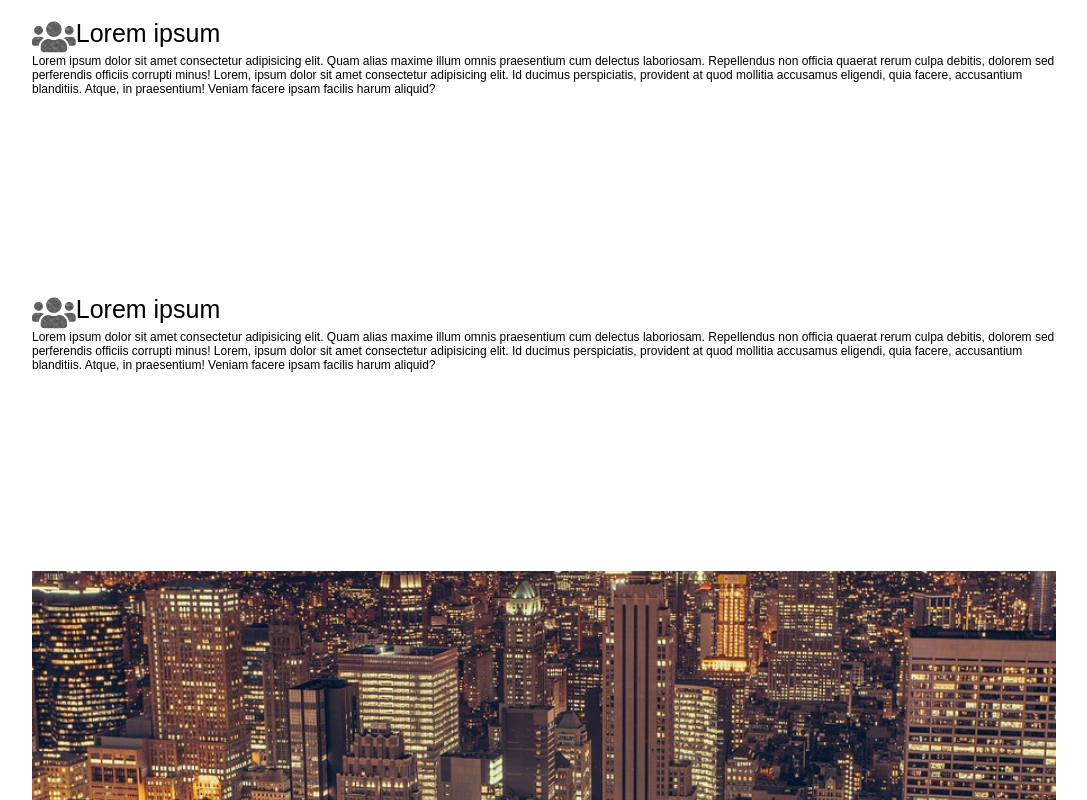
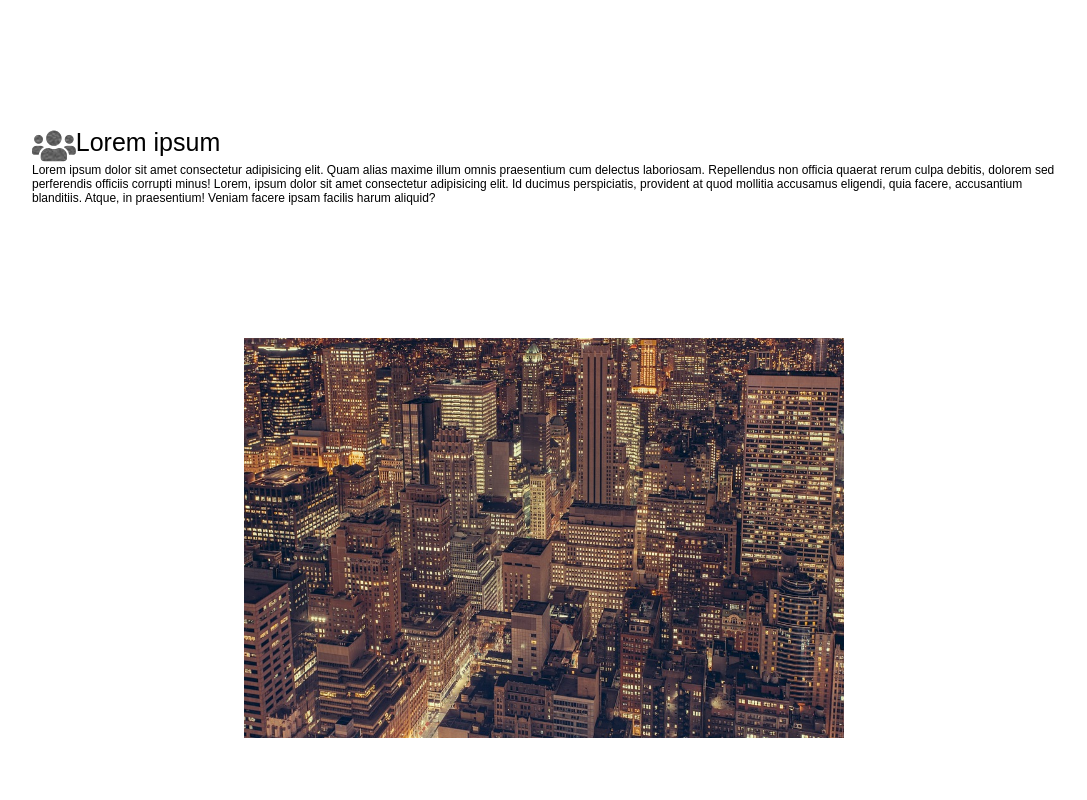
Before and after one commit to Adaxelx/BusinessPage, a React (Create React App) app: page /offer in a window 1280 px wide. Shown: the part 440-1240 px from the top of the page, without its empty margins (96-1183 px from the left). Built offline with nearby package versions, Linux system fonts and the light colour scheme.

Commit message:
add offer.sass files

```diff
--- a/src/components/Offer.js
+++ b/src/components/Offer.js
@@ -1,6 +1,6 @@
 import React from 'react';
 
-import '../css/Offer.css'
+import '../css/style.sass'
 import img from '../img/tower.jpg'
 import img2 from '../img/buildings.jpg'
 
--- /dev/null
+++ b/src/css/_Offer.sass
@@ -0,0 +1,99 @@
+.offer
+    width: 100%
+    height: 250vh
+    +flex(space-around)
+    & .title
+        position: relative
+        width: 100%
+        height: 20vh
+        text-align: center
+        line-height: 20vh
+        font-size: 3rem
+        font-family: sans-serif
+        text-transform: uppercase
+        color: black
+        overflow: hidden
+        &::before, &::after
+            content: attr(data-text)
+            position: absolute
+            top: 0
+            left: 0
+            width: 100%
+            height: 100%
+        &::before
+            left: 2px
+            text-shadow: -1px 0 red
+            background-color: white
+            clip: rect(10vh, 100vw, 9vh, 0)
+            animation: glitch-anim 2s linear both infinite alternate-reverse
+            z-index: 1
+        &::after
+            left: -2px
+            text-shadow: -1px 0 blue
+            background-color: white
+            clip: rect(10vh, 100vw, 9vh, 0)
+            animation: glitch-anim 2s linear infinite  alternate
+            z-index: 1
+    & article
+        display: flex
+        flex-wrap: wrap
+        width: 80%
+        transform: translateY(100%)
+        opacity: 0
+        transition: .5s
+        &.active
+            opacity: 1
+            transform: translateY(0)
+        & .icon
+            text-transform: uppercase
+            font-size: 3.5rem
+            color: rgba(255,255,255,0.3)
+            background-image: url('../img/users.jpg')
+            -webkit-background-clip: text
+            animation: move 30s linear infinite
+            font-weight: bold
+        & .titleArt
+            font-size: 2.5rem
+        & .content
+            width: 100%
+    & .img
+        height: 50vh
+        width: 80%
+        overflow: hidden
+        +flex(flex-start)
+        & img
+            height: 100%
+            transform: scale(2)
+            transition: 1s
+            &.active
+                transform: scale(1)
+
+
+
+
+
+
+
+
++keyframes(glitch-anim)
+    0%
+        clip: rect(10vh, 100vw, 12vh, 0)
+
+    20%
+        clip: rect(12vh, 100vw, 15vh, 0)
+
+    40%
+        clip: rect(11vh, 100vw, 11vh, 0)
+
+    60%
+        clip: rect(4vh, 100vw, 5vh, 0)
+
+    80%
+        clip: rect(6vh, 100vw, 10vh, 0)
+
+    100%
+        clip: rect(14vh, 100vw, 6vh, 0)
+
++keyframes(move)
+    100%
+        background-position: left 800px
--- a/src/css/style.sass
+++ b/src/css/style.sass
@@ -5,3 +5,4 @@
 @import './_Home.sass'
 @import './_Contact.sass'
 @import './_Footer.sass'
+@import './_Offer.sass'
```
